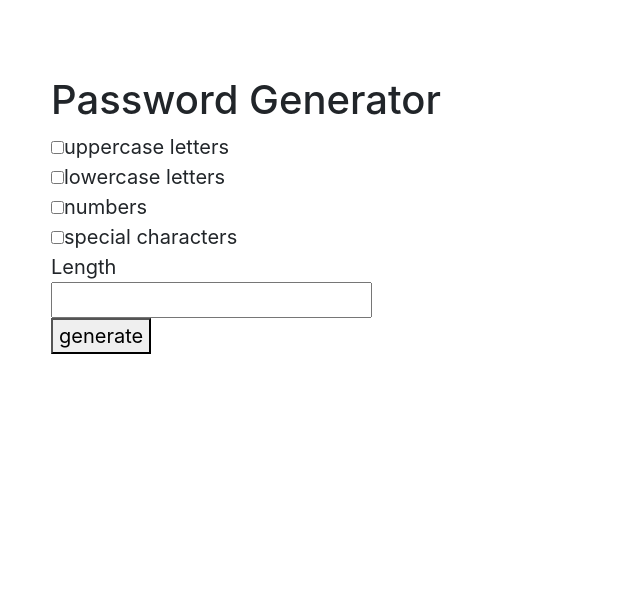
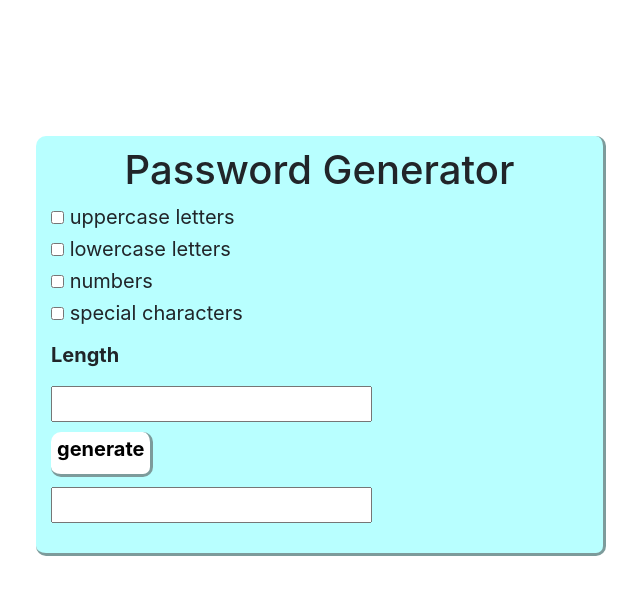
Before and after one commit to Michael-Mend/password-generator, a plain HTML site: page index.html in a window 1280 px wide. Shown: the whole page, without its empty margins (319-959 px from the left). Drawn offline with nearby package versions, Linux system fonts and the light colour scheme.

Commit message:
added styling and refined script

```diff
--- a/assets/css/style.css
+++ b/assets/css/style.css
@@ -1,10 +1,41 @@
 .hidden {
-    line-height: 3;
+    line-height: 6;
     visibility: hidden;
 }
 body {
     font-size: 20px;
 }
+.body {
+    background-color: rgb(184, 255, 255);
+    padding-bottom: 20px;
+    border-bottom: solid;
+    border-right: solid;
+    border-color: rgb(125, 155, 155);
+    border-radius: 10px;
+}
+input {
+    margin-bottom: 10px;
+}
+h1 {
+    margin-top: 10px;
+}
 .gen {
-
+    margin-bottom: 10px;
+    line-height: .75;
+    padding-top: 10px;
+    border-radius: 10PX;
+    background-color: white;
+    border: none;
+    border-bottom: solid;
+    border-right: solid;
+    border-color: rgb(125, 155, 155);
 }
+p {
+    font-weight: bold;
+}
+#len {
+    margin-top: 10px;
+}
+.hide {
+    visibility: hidden;
+}
--- a/index.html
+++ b/index.html
@@ -21,20 +21,22 @@
 
             <div class="col-sm-3"></div>
 
-            <div class="col-sm-6">
-                <h1>Password Generator</h1>
+            <div class="col-sm-6 body">
+                <h1 class="text-center">Password Generator</h1>
 
-                <input type="checkbox" id="upB">uppercase letters<br>
+                <input type="checkbox" id="upB"> uppercase letters<br>
 
-                <input type="checkbox" id="lowB">lowercase letters<br>
+                <input type="checkbox" id="lowB"> lowercase letters<br>
 
-                <input type="checkbox" id="numB">numbers<br>
+                <input type="checkbox" id="numB"> numbers<br>
 
-                <input type="checkbox" id="spcB">special characters<br>
+                <input type="checkbox" id="spcB"> special characters<br>
 
-                Length<br><input type="text" id="lenB"><br>
+                <p id="len">Length</p><input type="text" id="lenB"><br>
 
-                <button onclick="console.log(makeid(lenB.value))" class="gen">generate</button>
+                <button onclick="console.log(makeid(lenB.value))" class="gen"><p>generate</p></button><br>
+
+                <input type="text" id="passW">
             </div>
 
             <div class="col-sm-3"></div>
@@ -82,7 +84,7 @@
                     numX += (Math.floor(Math.random() * 10));
                 }
             }
-            return alpX + alpLowX + spcX + numX;
+            return document.getElementById("passW").value = alpX + alpLowX + spcX + numX;
         }
 
     </script>
```
